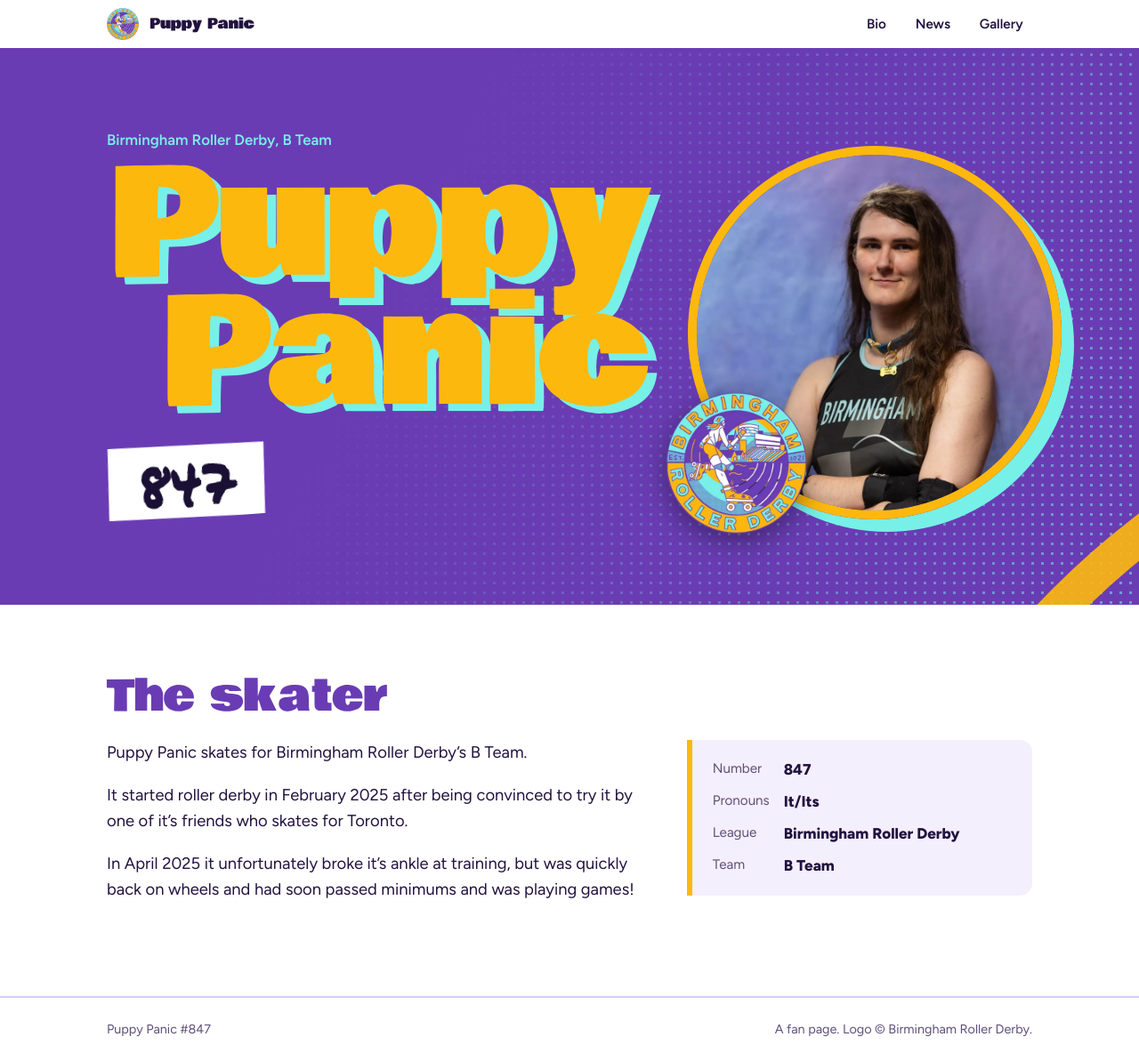
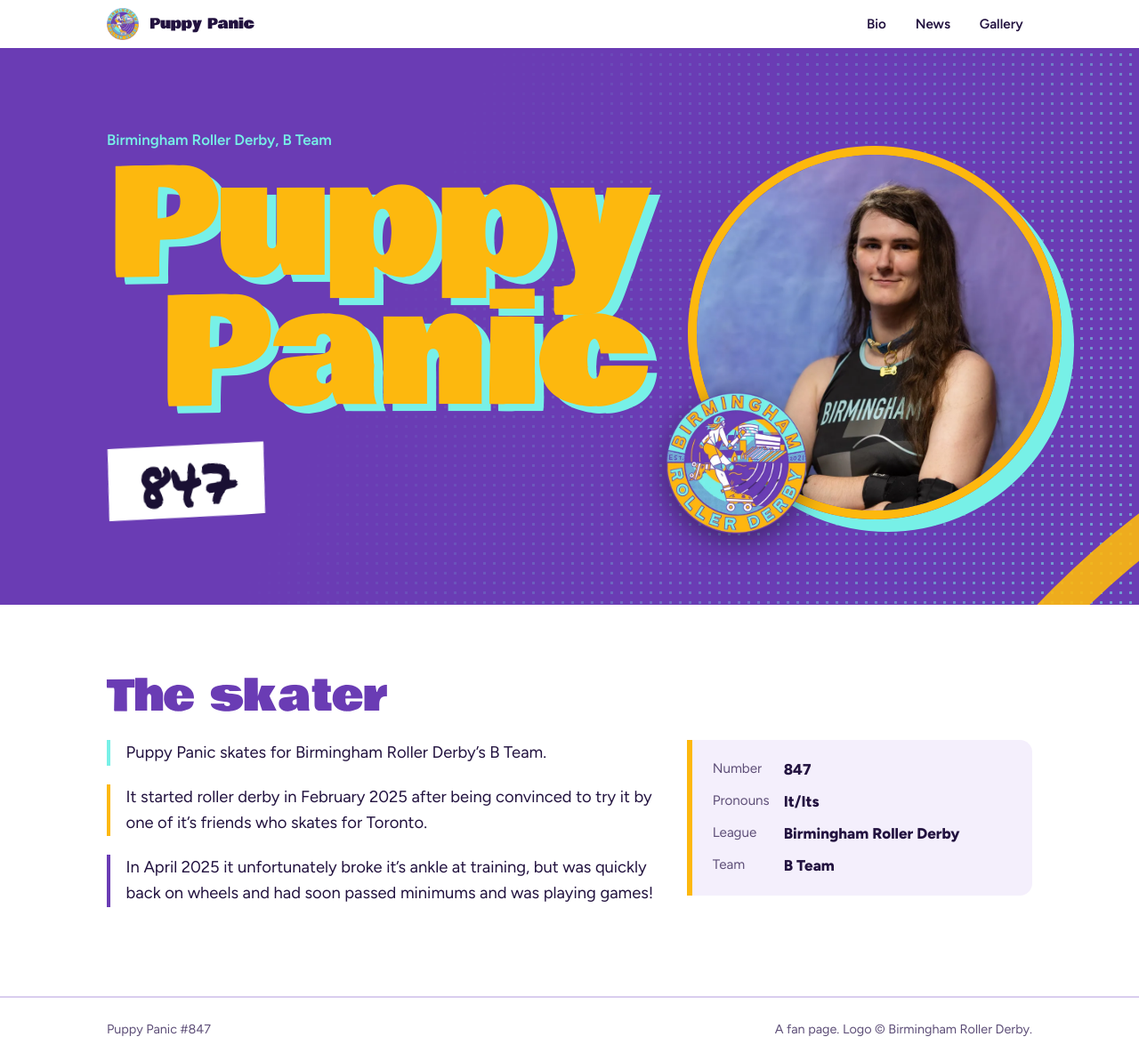
Before and after one commit to puppy-fans/puppy-fans.github.io, a Jekyll site: the page built from index.md, in a window 1280 px wide and 1193 px high. Shown: the whole window at 89% size. Built offline with Jekyll 4.4.1, drawn with Linux system fonts in a browser that asks for light colours; our own code applies the rules of GitHub Pages for plain Markdown files.

Commit message:
Update style.css

```diff
--- a/assets/css/style.css
+++ b/assets/css/style.css
@@ -77,6 +77,12 @@ h2{font-family:var(--display);font-weight:400;font-size:clamp(2rem,6vw,3rem);lin
 .card dt{color:var(--muted);font-size:.95rem}
 .card dd{margin:0;font-weight:800}
 
+/* why we love */
+.why-text{max-width:62ch;font-size:1.15rem}
+.why-text p,.bio-text p{margin:0 0 1.1em;padding-left:1.1rem;border-left:4px solid var(--mint)}
+.why-text p:nth-child(3n+2),.bio-text p:nth-child(3n+2){border-left-color:var(--gold)}
+.why-text p:nth-child(3n),.bio-text p:nth-child(3n){border-left-color:var(--purple)}
+
 /* news */
 .news{max-width:720px}
 .post{padding:1.5rem 0;border-top:2px solid var(--line)}
```
